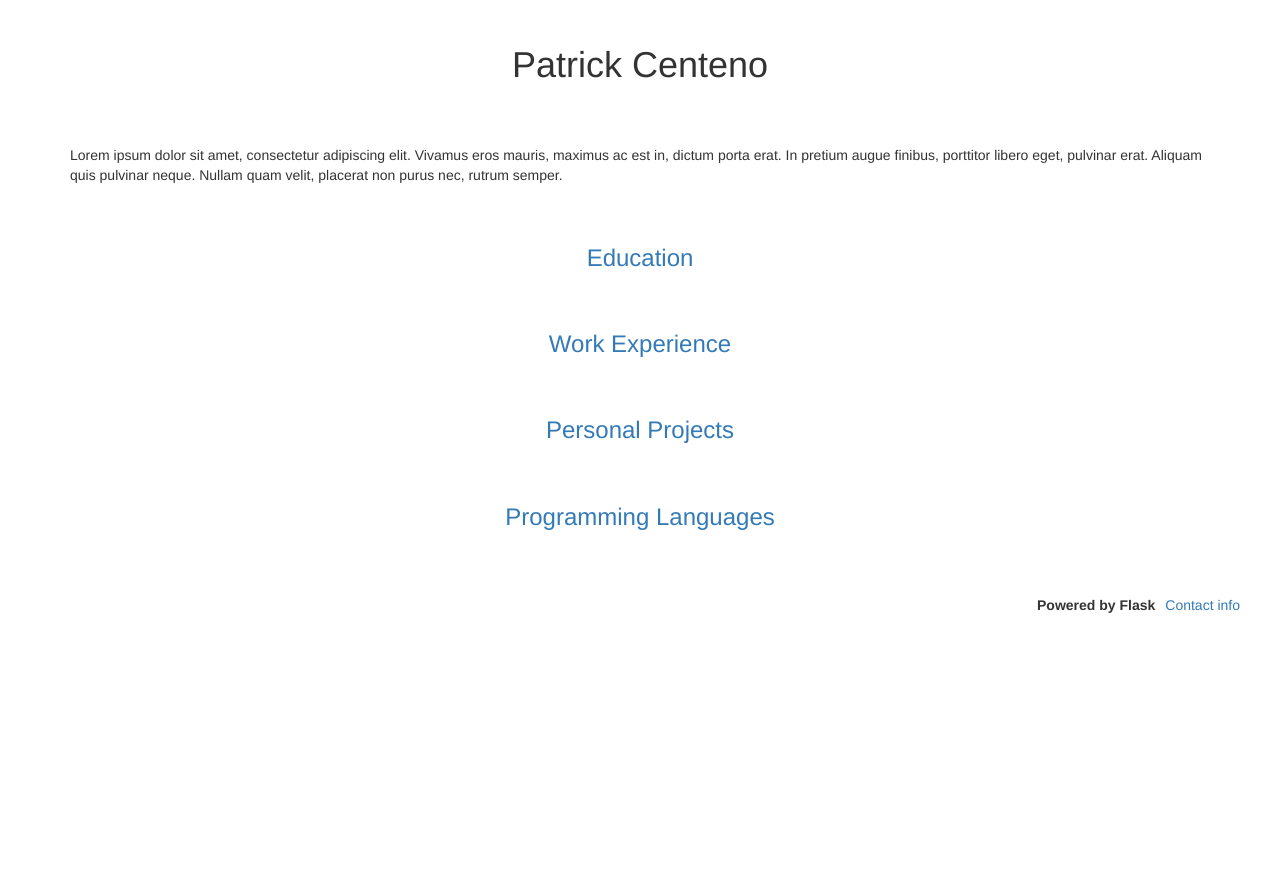
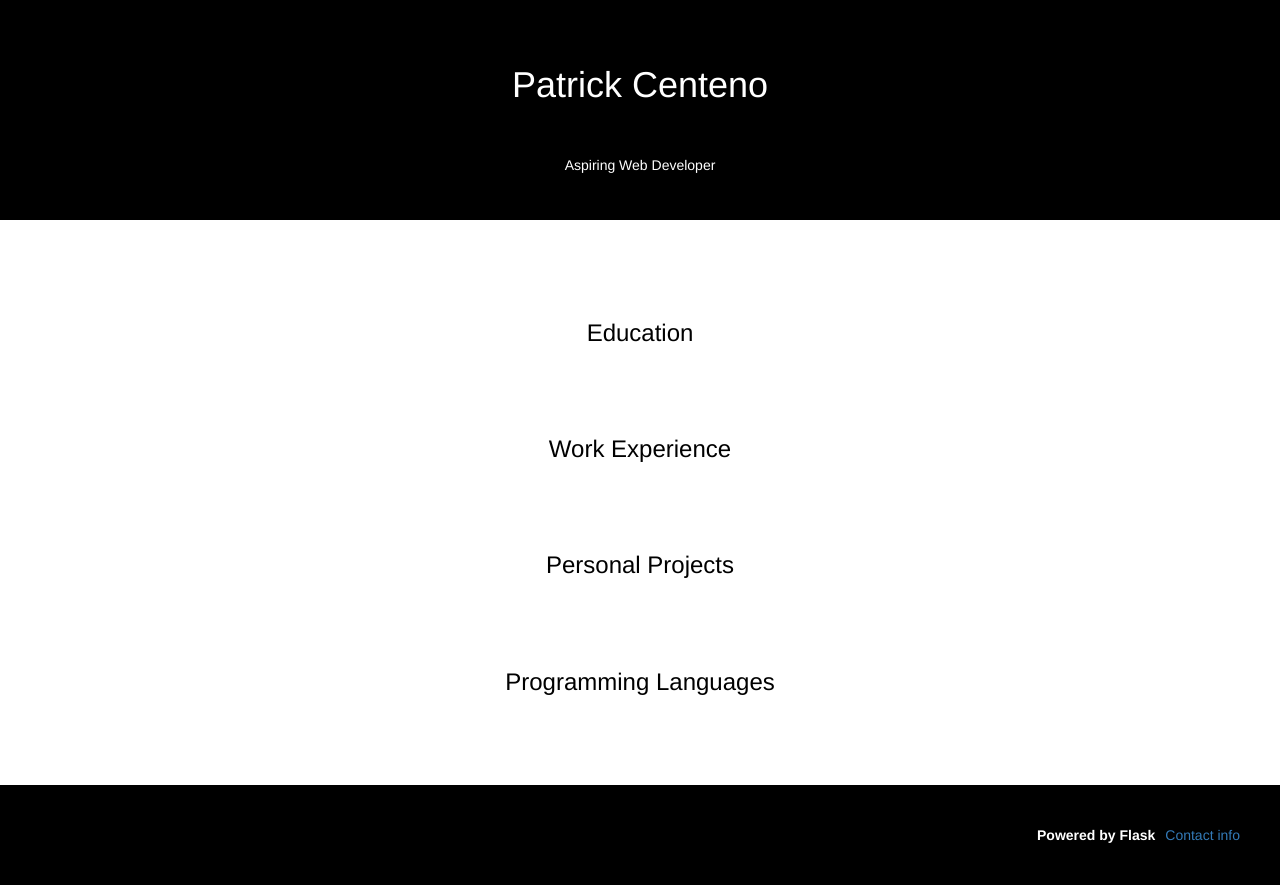
Before and after one commit to PatrickCenteno/PersonalHomePage, a Flask app: page / in a window 1280 px wide. Before the commit the page ends 613 px from the top, so only its background shows below. Run offline with Flask 2, Linux system fonts and the light colour scheme; some libraries are stand-ins or nearby versions.

Commit message:
Fixed some styling on the header of the pages and made some formatting adjustments

```diff
--- a/HomePage/static/style.css
+++ b/HomePage/static/style.css
@@ -1,14 +1,27 @@
 #nameTitle{
+	color: #ffffff;
+	background-color: #000000;
 	display: flex;
 	justify-content: center;
 	align-items: center;
+	flex-direction: column;
 	padding: 25px;
+}
+
+#nameHeader{
+	padding: 20px;
+}
+
+#nameDescription{
+	padding: 20px;
 }
 
 #aboutMe{
 	padding: 25px;
 	padding-left: 70px;
 	padding-right: 70px;
+	color: #ffffff;
+	background-color: #000000;
 }
 
 #courseHeader{
@@ -22,10 +35,17 @@
 }
 
 #content{
+	padding-top: 50px;
+	padding-bottom: 50px;
 	display: flex;
 	justify-content: center;
 	flex-direction: column;
 	align-items:center;
+}
+
+#content a{
+	color: #000000;
+	text-decoration: bold;
 }
 
 #contactUrl{
@@ -36,6 +56,8 @@
 	padding:40px;
 	display: flex;
 	justify-content: flex-end;
+	color: #ffffff;
+	background-color: #000000;
 }
 
 #footerContent{
@@ -44,5 +66,5 @@
 }
 
 .contentList{
-	padding: 15px;
+	padding: 30px;
 }
--- a/HomePage/templates/index.html
+++ b/HomePage/templates/index.html
@@ -20,13 +20,14 @@
 <body>
 	<section id="header">
 		<div id="nameTitle">
-			<h1 id="nameHeader">Patrick Centeno</h1>
+			<h1 id="nameHeader" class="slideRight">Patrick Centeno</h1>
+			<div id="nameDescription" class="slideRight">Aspiring Web Developer</div>
 		</div>
 	</section>
 
-	<section id="aboutMe">
+	<!-- <section id="aboutMe">
 		Lorem ipsum dolor sit amet, consectetur adipiscing elit. Vivamus eros mauris, maximus ac est in, dictum porta erat. In pretium augue finibus, porttitor libero eget, pulvinar erat. Aliquam quis pulvinar neque. Nullam quam velit, placerat non purus nec, rutrum semper.
-	</section>
+	</section> -->
 
 	<section id="content">
 		<h3 class="contentList slideLeft">
```
Also changed, not shown: HomePage/templates/education.html (+9 -5 lines).
